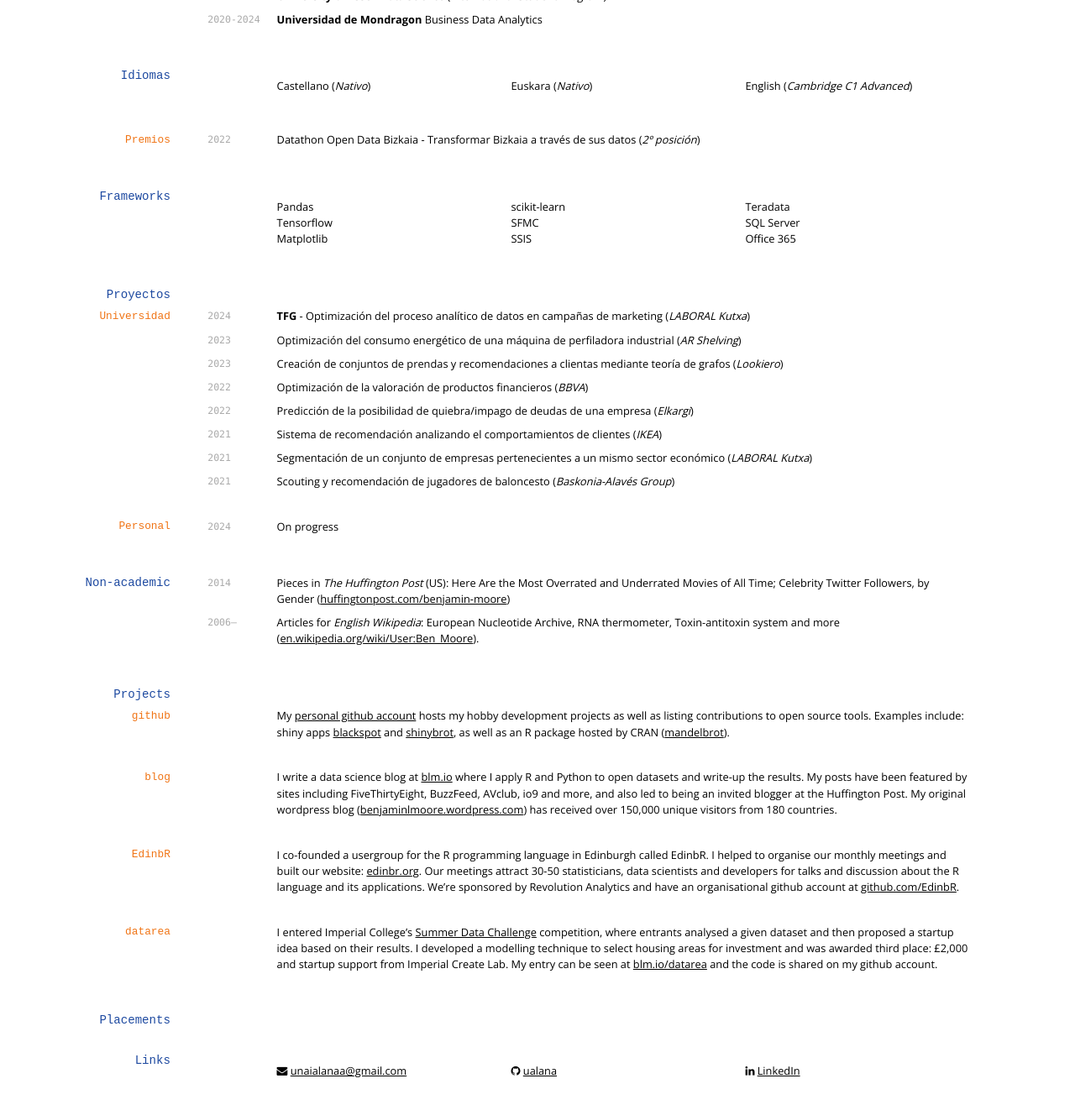
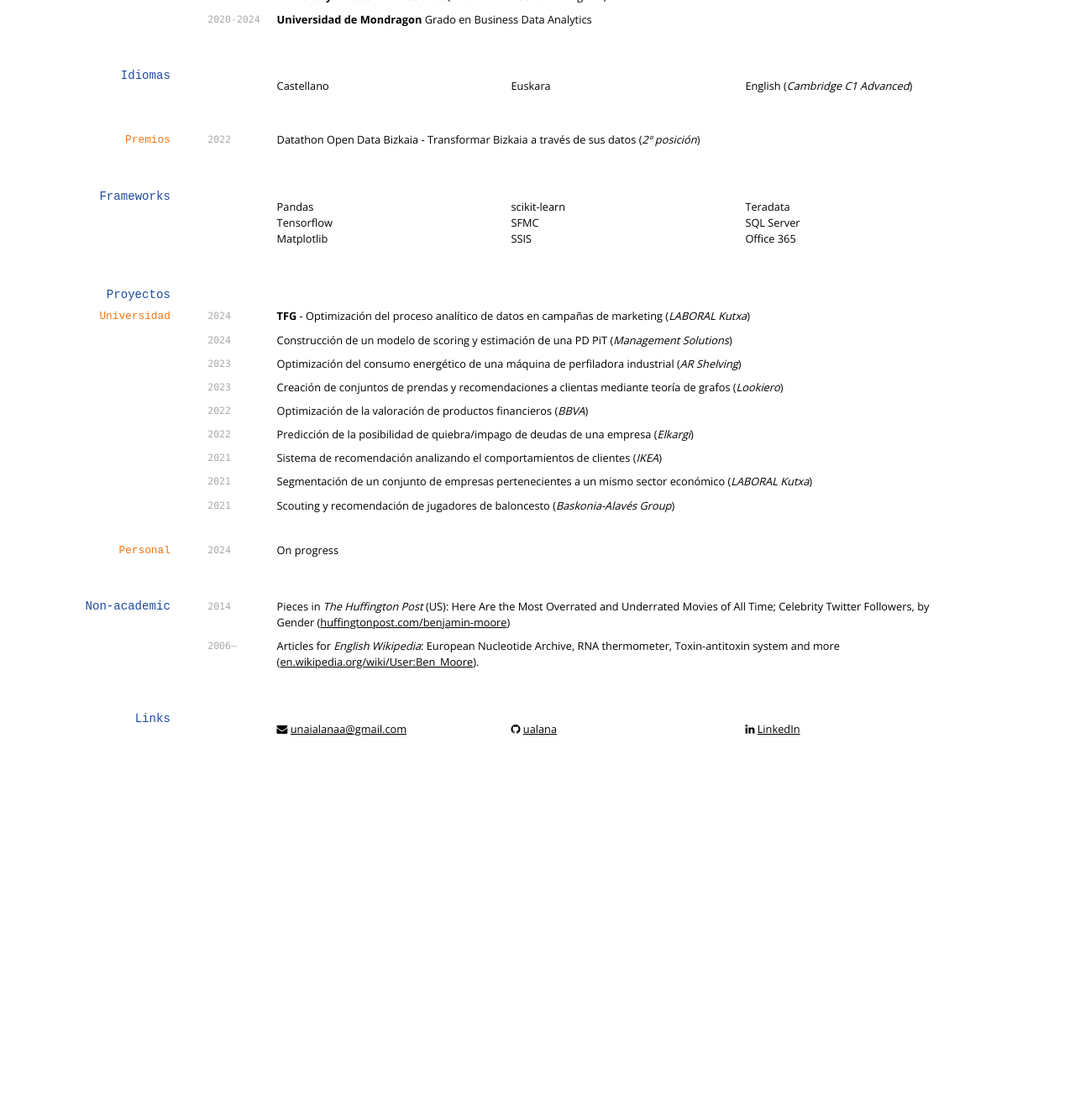
Before and after one commit to ualana/ualana.github.io, a Jekyll site: the page built from index.md, in a window 1280 px wide and 1400 px high, scrolled down 720 px. Shown: the top 1322 px of the window at 84% size. Built offline with Jekyll 4.4.1, drawn with Linux system fonts in a browser that asks for light colours; nearby versions of some CDN libraries; after the commit the page ends 1713 px from its top, so only the background shows below that.

Commit message:
Index v1.1

```diff
--- a/index.md
+++ b/index.md
@@ -50,12 +50,12 @@
 __University of Essex__ Data Science (_International Student Program_)
 
 `2020-2024`
-__Universidad de Mondragon__ Business Data Analytics
+__Universidad de Mondragon__ Grado en Business Data Analytics
 
 ## Idiomas
 
-* Castellano (_Nativo_)
-* Euskara (_Nativo_)
+* Castellano
+* Euskara
 * English (_Cambridge C1 Advanced_)
 
 ### Premios
@@ -79,6 +79,9 @@
 ### Universidad
 `2024`
 **TFG** - Optimización del proceso analítico de datos en campañas de marketing (_LABORAL Kutxa_)
+
+`2024`
+Construcción de un modelo de scoring y estimación de una PD PiT (_Management Solutions_)
 
 `2023`
 Optimización del consumo energético de una máquina de perfiladora industrial (_AR Shelving_)
@@ -112,26 +115,25 @@
 
 `2006–` Articles for _English Wikipedia_: European Nucleotide Archive, RNA thermometer, Toxin-antitoxin system and more ([en.wikipedia.org/wiki/User:Ben_Moore](https://en.wikipedia.org/wiki/User:Ben_Moore)).
 
-## Projects
+<!-- ## Projects -->
 
-### github
+<!-- ### github -->
 
-My [personal github account](https://github.com/blmoore) hosts my hobby development projects as well as listing contributions to open source tools. Examples include: shiny apps [blackspot](https://github.com/blmoore/blackspot) and [shinybrot](https://github.com/blmoore/shinybrot), as well as an R package hosted by CRAN ([mandelbrot](https://github.com/blmoore/mandelbrot)).
+<!-- My [personal github account](https://github.com/blmoore) hosts my hobby development projects as well as listing contributions to open source tools. Examples include: shiny apps [blackspot](https://github.com/blmoore/blackspot) and [shinybrot](https://github.com/blmoore/shinybrot), as well as an R package hosted by CRAN ([mandelbrot](https://github.com/blmoore/mandelbrot)). -->
 
-### blog
+<!-- ### blog -->
 
-I write a data science blog at [blm.io](http://blm.io/blog) where I apply R and Python to open datasets and write-up the results. My posts have been featured by sites including FiveThirtyEight, BuzzFeed, AVclub, io9 and more, and also led to being an invited blogger at the Huffington Post. My original wordpress blog ([benjaminlmoore.wordpress.com](http://benjaminlmoore.wordpress.com)) has received over 150,000 unique visitors from 180 countries.
+<!-- I write a data science blog at [blm.io](http://blm.io/blog) where I apply R and Python to open datasets and write-up the results. My posts have been featured by sites including FiveThirtyEight, BuzzFeed, AVclub, io9 and more, and also led to being an invited blogger at the Huffington Post. My original wordpress blog ([benjaminlmoore.wordpress.com](http://benjaminlmoore.wordpress.com)) has received over 150,000 unique visitors from 180 countries. -->
 
-### EdinbR
+<!-- ### EdinbR -->
 
-I co-founded a usergroup for the R programming language in Edinburgh called EdinbR. I helped to organise our monthly meetings and built our website: [edinbr.org](http://edinbr.org). Our meetings attract 30-50 statisticians, data scientists and developers for talks and discussion about the R language and its applications. We're sponsored by Revolution Analytics and have an organisational github account at [github.com/EdinbR](https://github.com/EdinbR).
+<!-- I co-founded a usergroup for the R programming language in Edinburgh called EdinbR. I helped to organise our monthly meetings and built our website: [edinbr.org](http://edinbr.org). Our meetings attract 30-50 statisticians, data scientists and developers for talks and discussion about the R language and its applications. We're sponsored by Revolution Analytics and have an organisational github account at [github.com/EdinbR](https://github.com/EdinbR). -->
 
-### datarea
+<!-- ### datarea -->
 
-I entered Imperial College's [Summer Data Challenge](https://www.imperial.ac.uk/data-science/education/summer-data-challenge/) competition, where entrants analysed a given dataset and then proposed a startup idea based on their results. I developed a modelling technique to select housing areas for investment and was awarded third place: £2,000 and startup support from Imperial Create Lab. My entry can be seen at [blm.io/datarea](http://blm.io/datarea) and the code is shared on my github account.
+<!-- I entered Imperial College's [Summer Data Challenge](https://www.imperial.ac.uk/data-science/education/summer-data-challenge/) competition, where entrants analysed a given dataset and then proposed a startup idea based on their results. I developed a modelling technique to select housing areas for investment and was awarded third place: £2,000 and startup support from Imperial Create Lab. My entry can be seen at [blm.io/datarea](http://blm.io/datarea) and the code is shared on my github account. -->
 
-## Placements
-
+<!-- ## Placements -->
 
 ## Links
 
```
